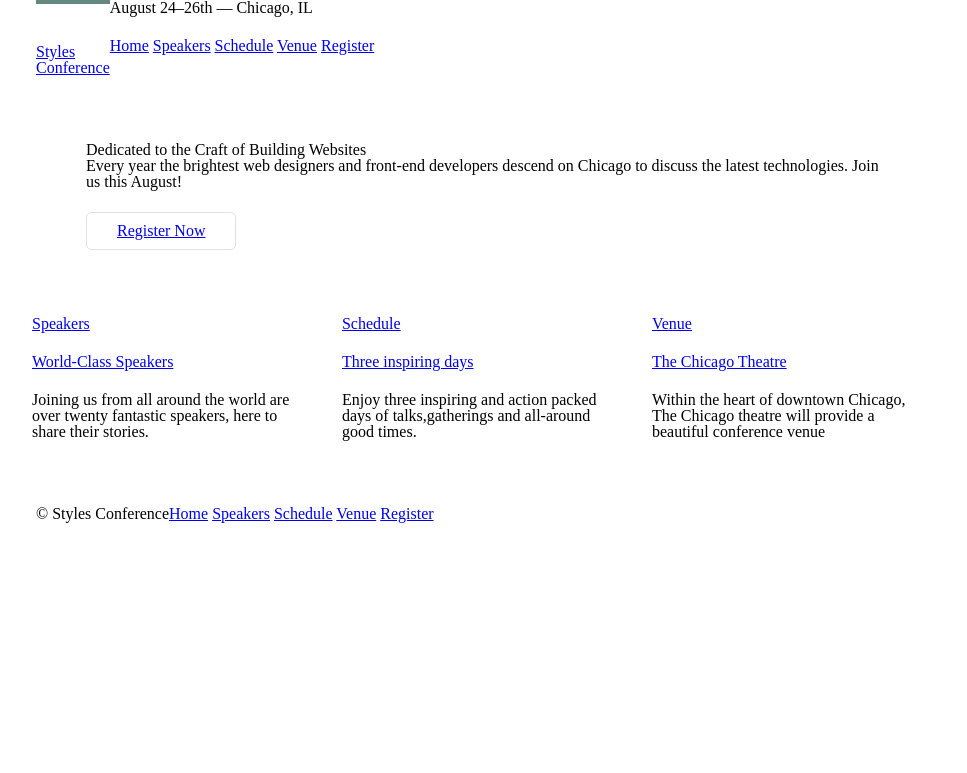
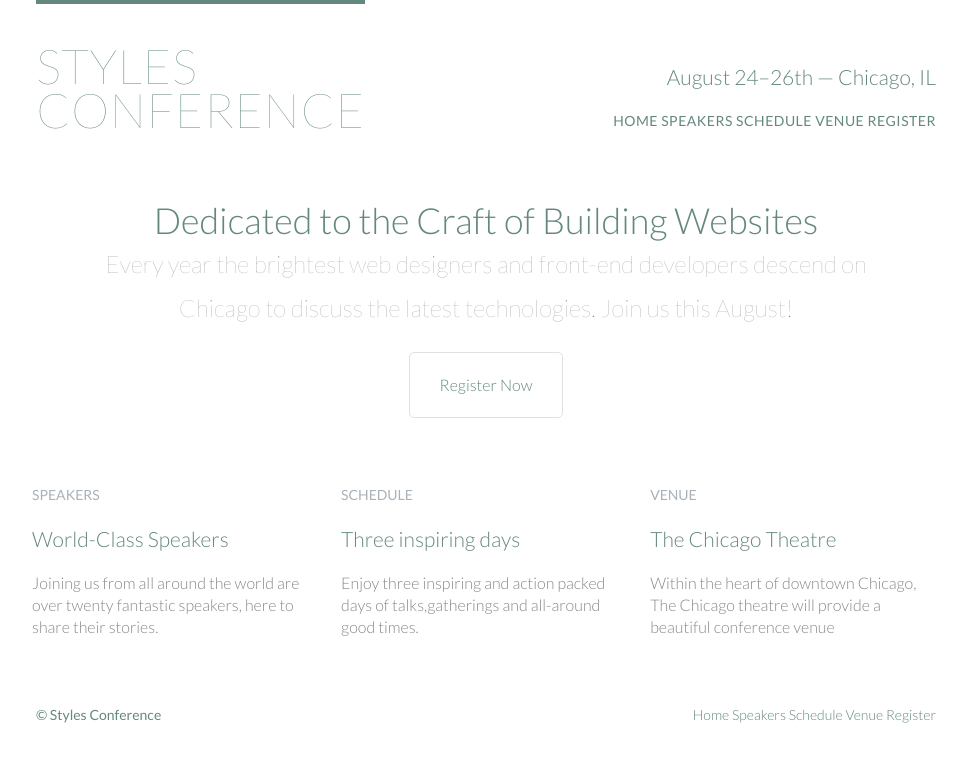
Before and after one commit to poorani11/styles_conference, a plain HTML site: page index.html in a window 1280 px wide. Shown: the whole page, without its empty margins (154-1121 px from the left). Drawn offline with Linux system fonts and the light colour scheme.

Commit message:
working with typography

```diff
--- a/assets/stylesheets/main.css
+++ b/assets/stylesheets/main.css
@@ -48,6 +48,24 @@ table {
 
 /*
   ========================================
+  Custom styles
+  ========================================
+*/
+body {
+  color: #888;
+  font: 300 16px/22px "Lato", "Open Sans", "Helvetica Neue", Helvetica, Arial, sans-serif;
+}
+
+strong {
+  font-weight:400;
+}
+
+cite, em {
+  font-style:italic;
+}
+
+/*
+  ========================================
   Grid
   ========================================
 */
@@ -76,7 +94,7 @@ table {
 }
 .group {
   clear: both;
-  *zoom: 1;
+  zoom: 1;
 }
 
 /*
@@ -88,6 +106,55 @@ table {
 h1, h3, h4, h5, p {
   margin-bottom: 22px;
 }
+
+h1, h2, h3, h4 {
+  color:#648880;
+}
+
+h1{
+  font-size:24px;
+  line-height:44px;
+}
+
+h2 {
+  font-size:24px;
+  line-height:44px;
+}
+
+h3 {
+  font-size:21px;
+}
+
+h4 {
+  font-size:18px;
+}
+
+h5 {
+  color:#a9b2b9;
+  font-size:14px;
+  font-weight:400;
+  text-transform: uppercase;
+}
+
+/*
+  ========================================
+  Links
+  ========================================
+*/
+
+a:hover {
+  color: #a9b2b9;
+}
+
+a {
+  color: #648880;
+  text-decoration: none;
+}
+
+p a {
+  border-bottom: 1px solid #dfe2e5;
+}
+
 
 /*
   ========================================
@@ -152,6 +219,24 @@ h1, h3, h4, h5, p {
   border-top:4px solid #648880;
   padding:40px 0 22px 0;
   float: left;
+  font-size:48px;
+  line-height:44px;
+  letter-spacing: .5px;
+  line-height:44px;
+  font-weight: 100;
+  text-transform:uppercase;
+}
+
+.tagline {
+  margin: 66px 0 22px 0;
+  text-align: right;
+}
+
+.primary-nav {
+  font-size:14px;
+  font-weight:400;
+  letter-spacing:.5px;
+  text-transform:uppercase;
 }
 
 
@@ -162,12 +247,25 @@ h1, h3, h4, h5, p {
 */
 
 .primary-footer{
+  color:#648880;
+  font-size:14px;
   padding-bottom:44px;
   padding-top:44px;
 }
 
 .primary-footer small {
   float: left;
+  font-weight:400;
+}
+
+/*
+  ========================================
+  Navigation
+  ========================================
+*/
+
+.nav {
+  text-align: right;
 }
 
 
@@ -179,4 +277,19 @@ h1, h3, h4, h5, p {
 
 .hero {
   padding: 22px 80px 66px 80px;
+  line-height:44px;
+  text-align: center;
 }
+
+.hero h2 {
+  font-size:36px;
+}
+
+.hero p {
+  font-size:24px;
+  font-weight:100;
+}
+
+.teaser a:hover p {
+  color:#a9b2b9;
+}
--- a/index.html
+++ b/index.html
@@ -2,8 +2,12 @@
 <html lang="en">
   <head>
     <meta charset="utf-8" />
+    <title>Styles Conference</title>
     <link rel="stylesheet" href="assets/stylesheets/main.css" />
-    <title>Styles Conference</title>
+    <link
+      rel="stylesheet"
+      href="http://fonts.googleapis.com/css?family=Lato:100,300,400"
+    />
   </head>
   <body>
     <header class="container group">
@@ -14,8 +18,8 @@
         >
       </h1>
 
-      <h3>August 24&ndash;26th &mdash; Chicago, IL</h3>
-      <nav>
+      <h3 class="tagline">August 24&ndash;26th &mdash; Chicago, IL</h3>
+      <nav class="nav primary-nav">
         <a href="index.html">Home</a>
         <a href="speakers.html">Speakers</a>
         <a href="schedule.html">Schedule</a>
@@ -33,7 +37,7 @@
     </section>
     <section class="grid">
       <!--Speakers-->
-      <section class="col-1-3">
+      <section class="teaser col-1-3">
         <a href="speakers.html">
           <h5>Speakers</h5>
           <h3>World-Class Speakers</h3>
@@ -43,7 +47,7 @@
           speakers, here to share their stories.
         </p>
       </section>
-      <section class="col-1-3">
+      <section class="teaser col-1-3">
         <a href="schedule.html">
           <h5>Schedule</h5>
           <h3>Three inspiring days</h3>
@@ -53,7 +57,7 @@
           all-around good times.
         </p>
       </section>
-      <section class="col-1-3">
+      <section class="teaser col-1-3">
         <a href="venue.html">
           <h5>Venue</h5>
           <h3>The Chicago Theatre</h3>
@@ -66,7 +70,7 @@
     </section>
     <footer class="primary-footer container group">
       <small>&copy; Styles Conference</small>
-      <nav>
+      <nav class="nav">
         <a href="index.html">Home</a>
         <a href="speakers.html">Speakers</a>
         <a href="schedule.html">Schedule</a>
```
Also changed, not shown: register.html (+9 -7 lines), schedule.html (+9 -7 lines), speakers.html (+9 -7 lines), venue.html (+9 -7 lines).
